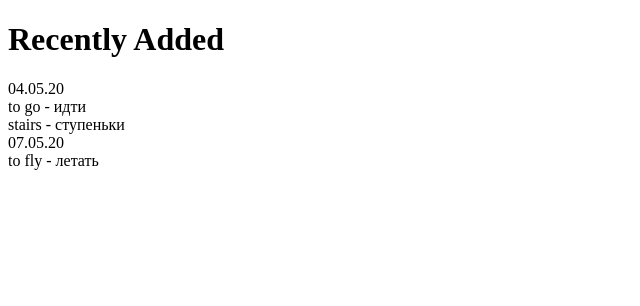
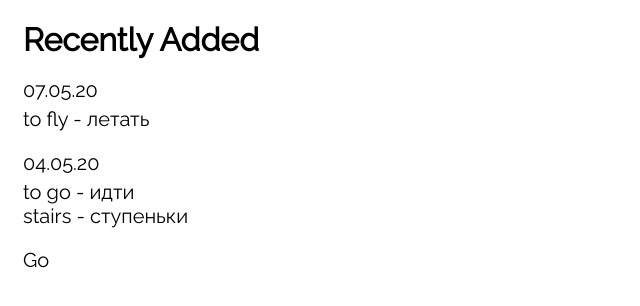
Before and after one commit to DmitryAvanesov/avanesov-dmitry-otus, an Angular app in the folder angular/: page / in a window 1280 px wide. Shown: the top 306 px of the page, without its empty margins (0-640 px from the left). Built offline with nearby package versions, Linux system fonts and the light colour scheme.

Commit message:
Fixed protractor bug, now links to pages work

```diff
--- a/angular/src/app/app.component.html
+++ b/angular/src/app/app.component.html
@@ -1,2 +1,3 @@
-<app-recently-added></app-recently-added>
-<!-- <router-outlet></router-outlet> -->
+<router-outlet></router-outlet>
+
+<app-recently-added *ngIf="activePage == 'recently-added'" (pageChanged)="onPageChanged($event)"></app-recently-added>
--- a/angular/src/app/app.component.scss
+++ b/angular/src/app/app.component.scss
@@ -0,0 +1,15 @@
+@import url('https://fonts.googleapis.com/css2?family=Raleway&display=swap');
+
+* {
+  font-family: 'Raleway', sans-serif;
+  font-size: 20px;
+}
+
+.page-block {
+  margin: 5px 15px;
+
+  .page-title {
+    font-size: 32px;
+    margin-bottom: 20px;
+  }
+}
--- a/angular/src/app/app.component.ts
+++ b/angular/src/app/app.component.ts
@@ -1,4 +1,4 @@
-import { Component } from '@angular/core';
+import { Component, Input } from '@angular/core';
 
 @Component({
   selector: 'app-root',
@@ -7,4 +7,14 @@ import { Component } from '@angular/core';
 })
 export class AppComponent {
   title = 'angular';
+
+  activePage: string;
+
+  constructor() {
+    this.activePage = 'recently-added';
+  }
+
+  onPageChanged(newActivePage: string) {
+    this.activePage = newActivePage;
+  }
 }
--- a/angular/src/app/recently-added/recently-added.component.html
+++ b/angular/src/app/recently-added/recently-added.component.html
@@ -1,9 +1,13 @@
-<h1 ngClass="title">Recently Added</h1>
+<div ngClass="page-block">
+  <h1 ngClass="page-title">Recently Added</h1>
 
-<div *ngFor="let date of dates" ngClass="date">
-  {{date}}
+  <div *ngFor="let date of dates" ngClass="date-block">
+    <p ngClass="date">{{date}}</p>
 
-  <div *ngFor="let word of getWords(date)" ngClass="word">
-    {{word}} - {{data[date][word]}}
+    <div *ngFor="let word of getWords(date)" ngClass="word-block">
+      {{word}} - {{data[date][word]}}
+    </div>
   </div>
+
+  <p ngClass="page-link" (click)="goToPage('go')">Go</p>
 </div>
--- a/angular/src/app/recently-added/recently-added.component.scss
+++ b/angular/src/app/recently-added/recently-added.component.scss
@@ -0,0 +1,9 @@
+@import '../app.component.scss';
+
+.date-block {
+  margin-bottom: 15px;
+
+  .date {
+    margin-bottom: 5px;
+  }
+}
--- a/angular/src/app/recently-added/recently-added.component.ts
+++ b/angular/src/app/recently-added/recently-added.component.ts
@@ -1,4 +1,4 @@
-import { Component, OnInit } from '@angular/core';
+import { Component, OnInit, Output, EventEmitter } from '@angular/core';
 
 interface IWords {
   [date: string]: {
@@ -28,13 +28,19 @@ export class RecentlyAddedComponent implements OnInit {
   }
 
   get dates() {
-    return Object.keys(this.data);
+    return Object.keys(this.data).reverse();
   }
 
   getWords(date: string) {
     return Object.keys(this.data[date]);
   }
 
+  @Output() pageChanged = new EventEmitter<string>();
+
+  goToPage(page: string) {
+    this.pageChanged.emit(page);
+  }
+
   ngOnInit(): void {
   }
 
```
